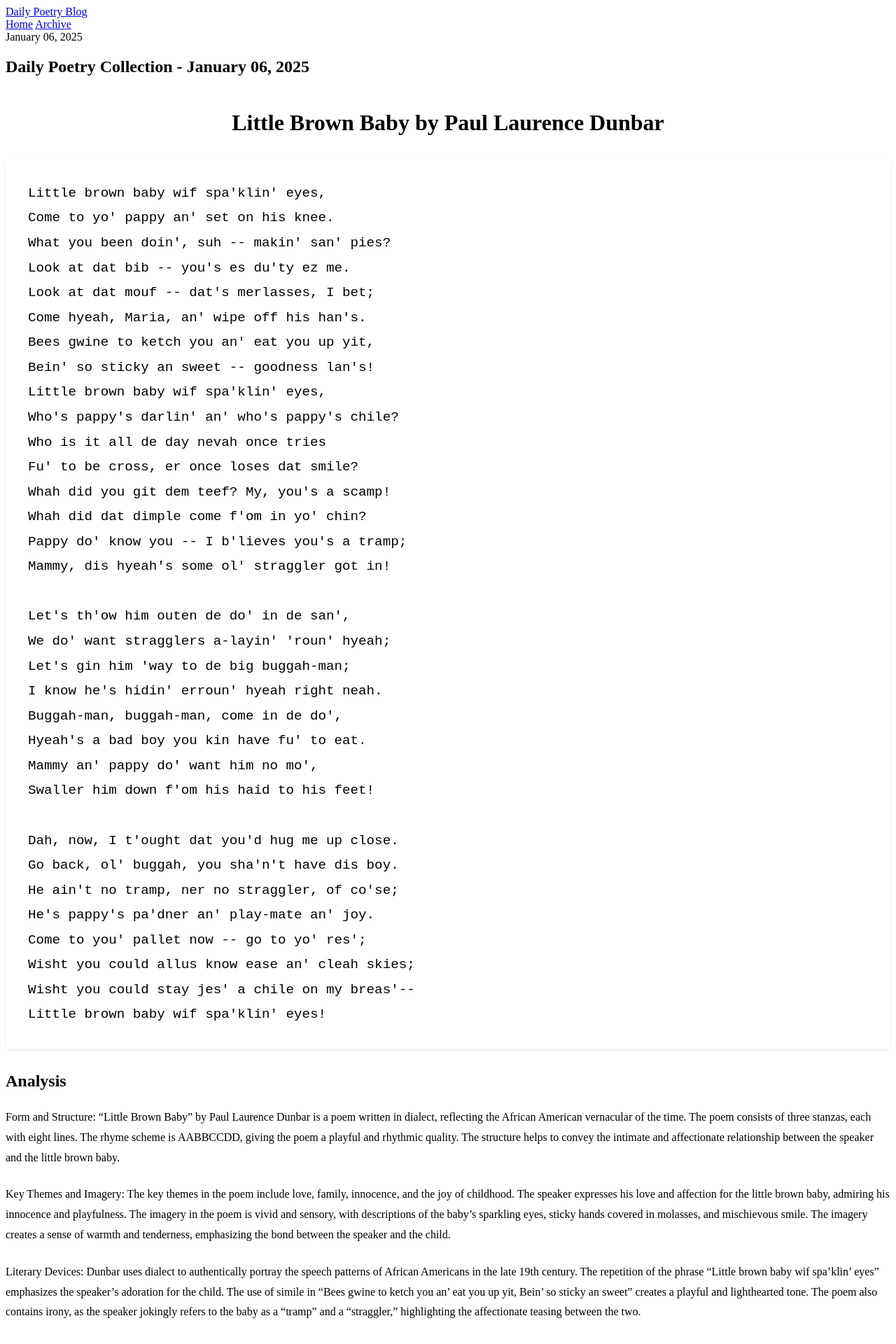
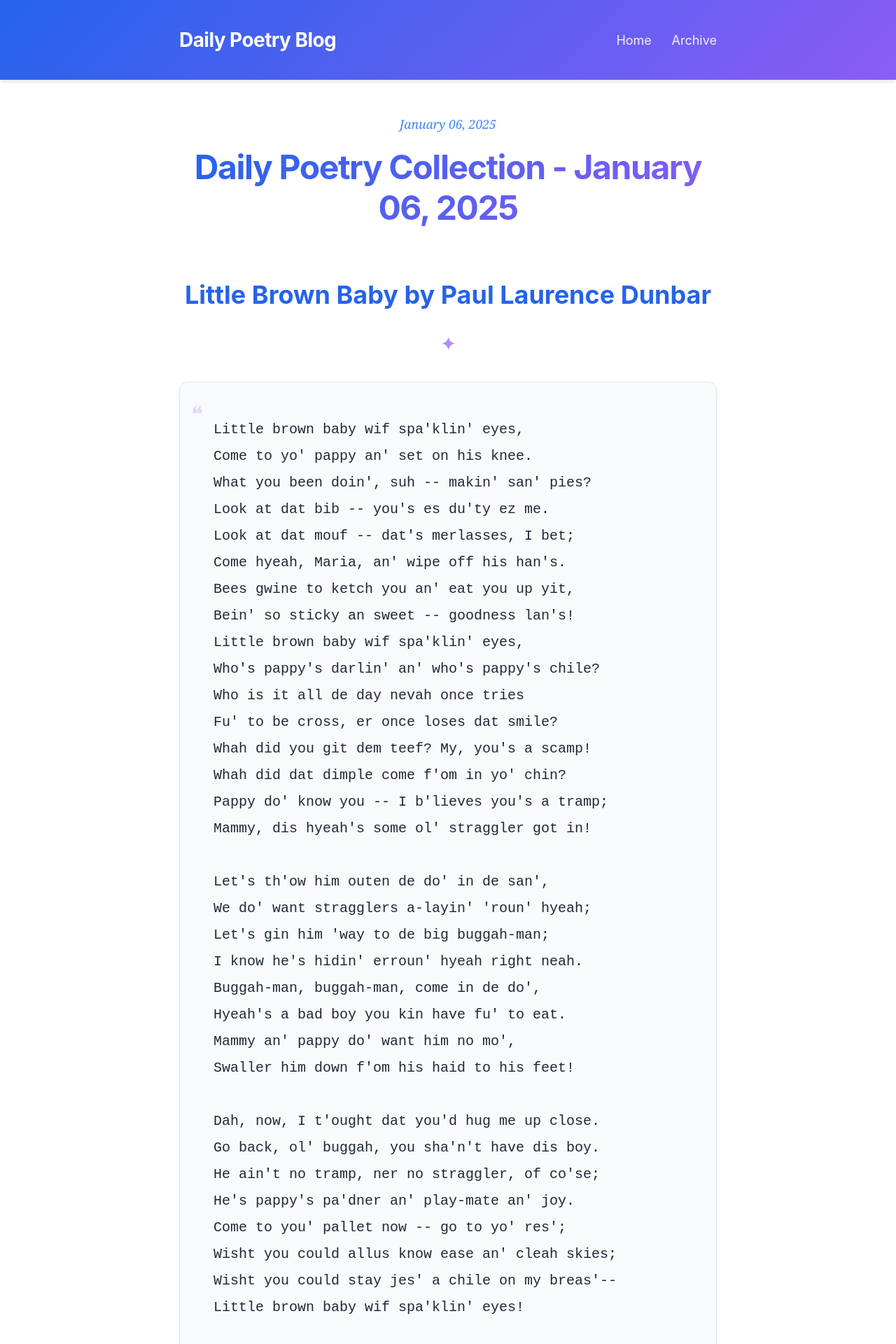
Before and after one commit to VishakBharadwaj94/poetry-service, a Jekyll site: the page built from _posts/2025-01-06-daily-poetry.md, in a window 1280 px wide. Shown: the top 1920 px of the page at 70% size. Built offline with Jekyll 4.4.1, drawn with Linux system fonts in a browser that asks for light colours.

Commit message:
style update

```diff
--- a/assets/css/style.css
+++ b/assets/css/style.css
@@ -1,16 +1,178 @@
-/* Analysis section styles */
+/* Base styles with enhanced colors and gradients */
+:root {
+    --primary-color: #2563eb;
+    --secondary-color: #3b82f6;
+    --background-color: #ffffff;
+    --text-color: #1f2937;
+    --border-color: #e5e7eb;
+    --link-color: #2563eb;
+    --header-bg: #f8fafc;
+    --code-bg: #f8fafc;
+    --accent-color: #8b5cf6;
+    --poetry-font: "Crimson Pro", Georgia, serif;
+    --heading-font: "SF Pro Display", -apple-system, BlinkMacSystemFont, sans-serif;
+    --gradient-start: #2563eb;
+    --gradient-end: #8b5cf6;
+}
+
+@media (prefers-color-scheme: dark) {
+    :root {
+        --primary-color: #60a5fa;
+        --secondary-color: #3b82f6;
+        --background-color: #0f172a;
+        --text-color: #e2e8f0;
+        --border-color: #1e293b;
+        --link-color: #60a5fa;
+        --header-bg: #1e293b;
+        --code-bg: #1e293b;
+        --accent-color: #a78bfa;
+    }
+}
+
+body {
+    font-family: var(--poetry-font);
+    line-height: 1.8;
+    color: var(--text-color);
+    background-color: var(--background-color);
+    margin: 0;
+    padding: 0;
+    font-size: 1.125rem;
+}
+
+.container {
+    max-width: 768px;
+    margin: 0 auto;
+    padding: 0 1.5rem;
+}
+
+/* Enhanced header styles */
+.site-header {
+    background: linear-gradient(135deg, var(--gradient-start), var(--gradient-end));
+    padding: 2rem 0;
+    margin-bottom: 3rem;
+    color: white;
+    box-shadow: 0 4px 6px -1px rgba(0, 0, 0, 0.1);
+}
+
+.site-header .container {
+    display: flex;
+    justify-content: space-between;
+    align-items: center;
+}
+
+.site-title {
+    font-family: var(--heading-font);
+    font-size: 1.75rem;
+    font-weight: 700;
+    color: white;
+    text-decoration: none;
+    letter-spacing: -0.02em;
+}
+
+.site-nav a {
+    color: white;
+    text-decoration: none;
+    margin-left: 1.5rem;
+    font-family: var(--heading-font);
+    opacity: 0.9;
+    transition: opacity 0.2s;
+}
+
+.site-nav a:hover {
+    opacity: 1;
+    text-decoration: none;
+}
+
+/* Enhanced post styles */
+.post {
+    margin-bottom: 6rem;
+}
+
+.post-header {
+    margin-bottom: 4rem;
+    text-align: center;
+    position: relative;
+}
+
+.post-title {
+    font-family: var(--heading-font);
+    font-size: 3rem;
+    background: linear-gradient(135deg, var(--gradient-start), var(--gradient-end));
+    -webkit-background-clip: text;
+    -webkit-text-fill-color: transparent;
+    margin: 0.5rem 0 1.5rem;
+    letter-spacing: -0.03em;
+    line-height: 1.2;
+}
+
+.post-meta {
+    color: var(--secondary-color);
+    font-size: 1.1rem;
+    font-style: italic;
+    margin-bottom: 1rem;
+}
+
+/* Enhanced poetry styles */
+.post-content h2 {
+    font-family: var(--heading-font);
+    font-size: 2.25rem;
+    color: var(--primary-color);
+    margin: 4rem 0 2rem;
+    text-align: center;
+    position: relative;
+}
+
+.post-content h2::after {
+    content: "✦";
+    display: block;
+    text-align: center;
+    color: var(--accent-color);
+    font-size: 1.5rem;
+    margin-top: 1rem;
+    opacity: 0.7;
+}
+
+.post-content pre {
+    font-family: var(--poetry-font);
+    background-color: var(--code-bg);
+    padding: 3rem;
+    margin: 2rem 0;
+    border-radius: 12px;
+    border: 1px solid var(--border-color);
+    white-space: pre-wrap;
+    font-size: 1.25rem;
+    line-height: 1.8;
+    box-shadow: 0 4px 6px -1px rgba(0, 0, 0, 0.1);
+    position: relative;
+    overflow: hidden;
+}
+
+.post-content pre::before {
+    content: "❝";
+    position: absolute;
+    top: 1rem;
+    left: 1rem;
+    font-size: 2rem;
+    color: var(--accent-color);
+    opacity: 0.2;
+}
+
+/* Enhanced analysis section styles */
 .post-content h3 {
     font-family: var(--heading-font);
     color: var(--primary-color);
     font-size: 1.5rem;
     font-weight: 600;
-    margin: 2rem 0 1rem;
+    margin: 3rem 0 1.5rem;
     padding-bottom: 0.5rem;
     border-bottom: 2px solid var(--border-color);
+    position: relative;
 }
 
-.post-content h3 + p {
-    margin-top: 1rem;
+.post-content h3::before {
+    content: "▸";
+    color: var(--accent-color);
+    margin-right: 0.5rem;
 }
 
 .post-content p {
@@ -18,24 +180,90 @@
     line-height: 1.8;
 }
 
-/* Poem section styles */
-.post-content h2 {
-    font-family: var(--heading-font);
-    color: var(--primary-color);
-    font-size: 2rem;
-    margin: 3rem 0 1.5rem;
-    text-align: center;
+/* Enhanced writing prompt styles */
+.writing-prompt {
+    background: linear-gradient(135deg, var(--gradient-start) 0%, var(--gradient-end) 100%);
+    border-radius: 12px;
+    padding: 2.5rem;
+    margin: 4rem 0;
+    color: white;
+    box-shadow: 0 4px 6px -1px rgba(0, 0, 0, 0.1);
 }
 
-.post-content pre {
-    font-family: var(--poetry-font);
-    background-color: var(--code-bg);
-    padding: 2rem;
-    margin: 2rem 0;
-    border-radius: 8px;
-    border: 1px solid var(--border-color);
-    white-space: pre-wrap;
+.writing-prompt h2 {
+    color: white;
+    margin-top: 0;
+    text-align: left;
+}
+
+.writing-prompt h2::after {
+    content: none;
+}
+
+.writing-prompt strong {
+    color: rgba(255, 255, 255, 0.9);
+}
+
+.writing-prompt em {
+    display: block;
+    margin-top: 1.5rem;
     font-size: 1.2rem;
-    line-height: 1.8;
-    box-shadow: 0 1px 3px rgba(0,0,0,0.1);
+    color: rgba(255, 255, 255, 0.95);
+    font-style: normal;
+    position: relative;
+    padding-left: 1.5rem;
 }
+
+.writing-prompt em::before {
+    content: "✎";
+    position: absolute;
+    left: 0;
+    top: 0.2rem;
+}
+
+/* Navigation enhancements */
+.post-navigation {
+    display: flex;
+    justify-content: space-between;
+    margin-top: 4rem;
+    padding-top: 2rem;
+    border-top: 2px solid var(--border-color);
+}
+
+.post-navigation a {
+    color: var(--link-color);
+    text-decoration: none;
+    font-family: var(--heading-font);
+    font-weight: 500;
+    display: inline-flex;
+    align-items: center;
+    transition: transform 0.2s;
+}
+
+.post-navigation a:hover {
+    transform: translateX(4px);
+}
+
+.post-navigation a.prev:hover {
+    transform: translateX(-4px);
+}
+
+/* Responsive design */
+@media (max-width: 640px) {
+    .post-title {
+        font-size: 2rem;
+    }
+
+    .post-content pre {
+        padding: 2rem;
+        font-size: 1.1rem;
+    }
+
+    .writing-prompt {
+        padding: 1.5rem;
+    }
+
+    .container {
+        padding: 0 1rem;
+    }
+}
```
